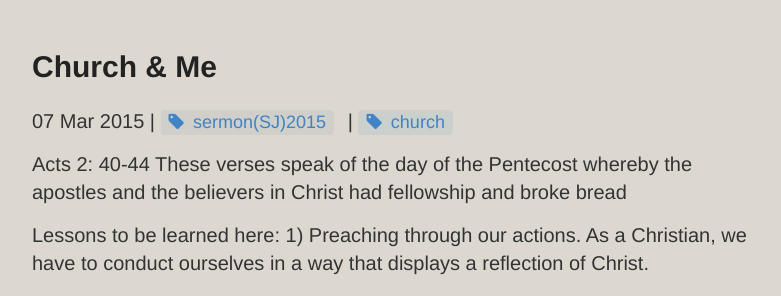
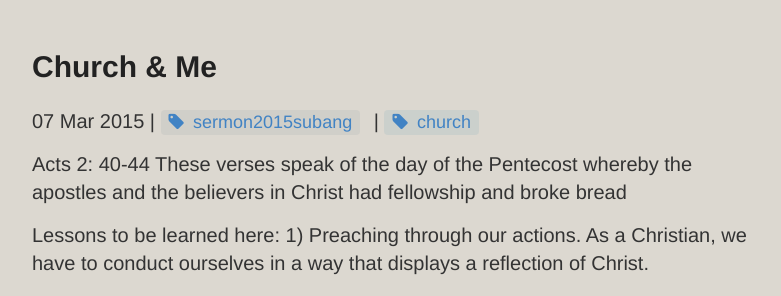
Before and after one commit to catchupTJC/catchuptjc.github.io, a Jekyll site: the page built from _posts/2015-03-07-Church and Me.md, in a window 1280 px wide and 900 px high. Shown: the part 120-416 px from the top of the window, without its empty margins (248-1029 px from the left). Built offline with Jekyll 4.4.1, drawn with Linux system fonts in a browser that asks for light colours; nearby versions of some CDN libraries; comment, search, counter and statistics services are not loaded.

Commit message:
Update 2015-03-07-Church and Me.md

```diff
--- a/_posts/2015-03-07-Church and Me.md
+++ b/_posts/2015-03-07-Church and Me.md
@@ -1,7 +1,7 @@
 ---
 layout: post
 title: Church & Me
-category: sermon(SJ)2015
+category: sermon2015subang
 tags: [church]
 hymns: []
 ---
```
